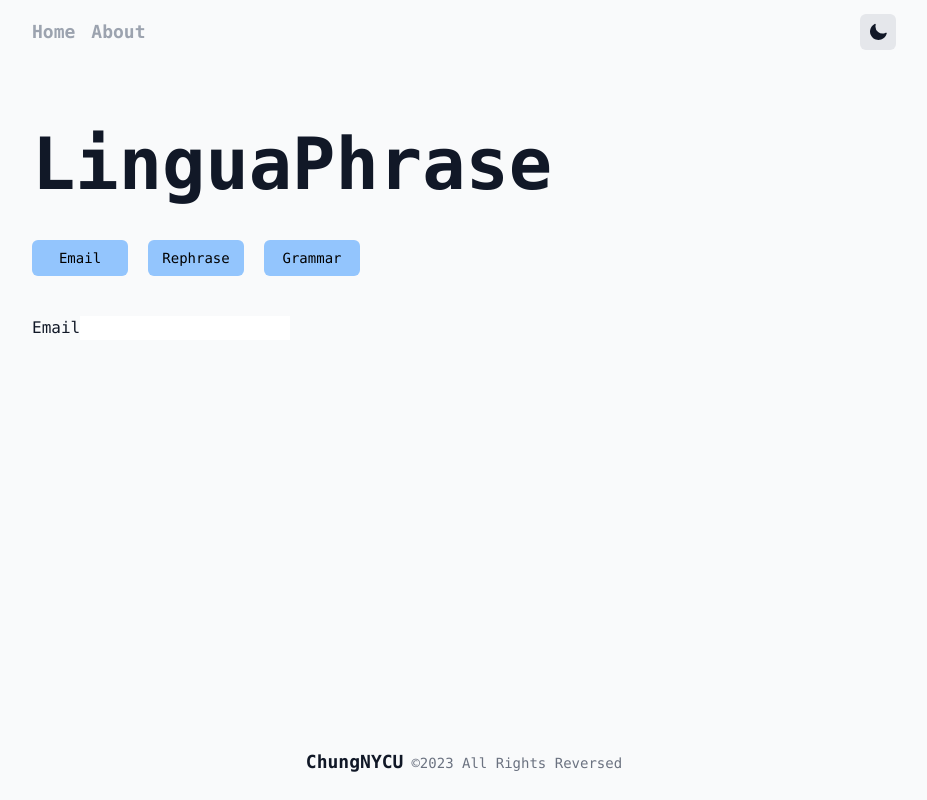
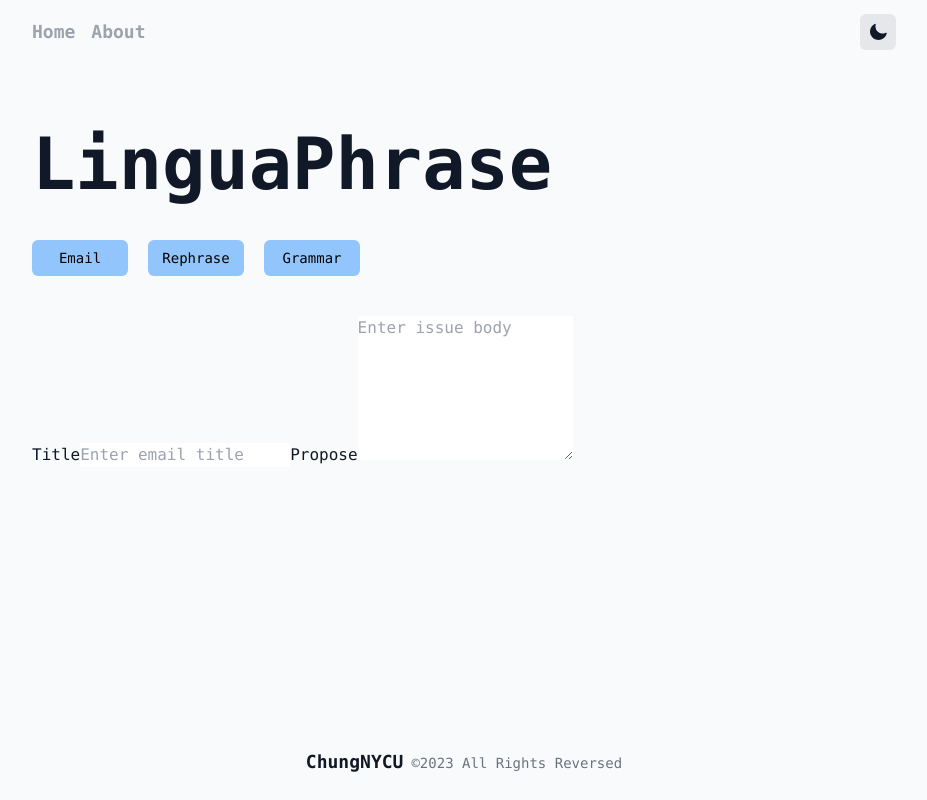
Before and after one commit to ChungNYCU/LinguaPhrase, a Next.js app: page / in a window 1280 px wide. Both pictures are taken after a click on the button "Email". Shown: the whole page, without its empty margins (176-1103 px from the left). Built offline with nearby package versions, Linux system fonts and the light colour scheme.

Commit message:
Add text input

```diff
--- a/components/EmailWriter.tsx
+++ b/components/EmailWriter.tsx
@@ -5,8 +5,29 @@ type EmailWriterProps = {};
 const EmailWriter = (props: EmailWriterProps) => {
   return (
     <div className="mt-10">
-      Email
-      <input type="text" />
+      Title
+      <input
+        type="text"
+        id="title"
+        name="title"
+        className="text-input"
+        placeholder="Enter email title"
+        value={""}
+        onChange={() => {}}
+        required
+      />
+      Propose
+      <textarea
+        id="body"
+        rows={6}
+        minLength={0}
+        className="text-input"
+        placeholder="Enter issue body"
+        value={""}
+        onChange={() => {}}
+        required
+      ></textarea>
+      <br />
     </div>
   );
 };
--- a/components/GrammarFixer.tsx
+++ b/components/GrammarFixer.tsx
@@ -6,7 +6,17 @@ const GrammarFixer = (props: GrammarFixerProps) => {
   return (
     <div className="mt-10">
       Grammar
-      <input type="text" />
+      <textarea
+        id="body"
+        rows={6}
+        minLength={0}
+        className="text-input"
+        placeholder="Enter paragraph"
+        value={""}
+        onChange={() => {}}
+        required
+      ></textarea>
+      <br />
     </div>
   );
 };
--- a/components/Rephraser.tsx
+++ b/components/Rephraser.tsx
@@ -6,7 +6,17 @@ const Rephraser = (props: RephraserProps) => {
   return (
     <div className="mt-10">
       Rephrase
-      <input type="text" />
+      <textarea
+        id="body"
+        rows={6}
+        minLength={0}
+        className="text-input"
+        placeholder="Enter paragraph"
+        value={""}
+        onChange={() => {}}
+        required
+      ></textarea>
+      <br />
     </div>
   );
 };
```
